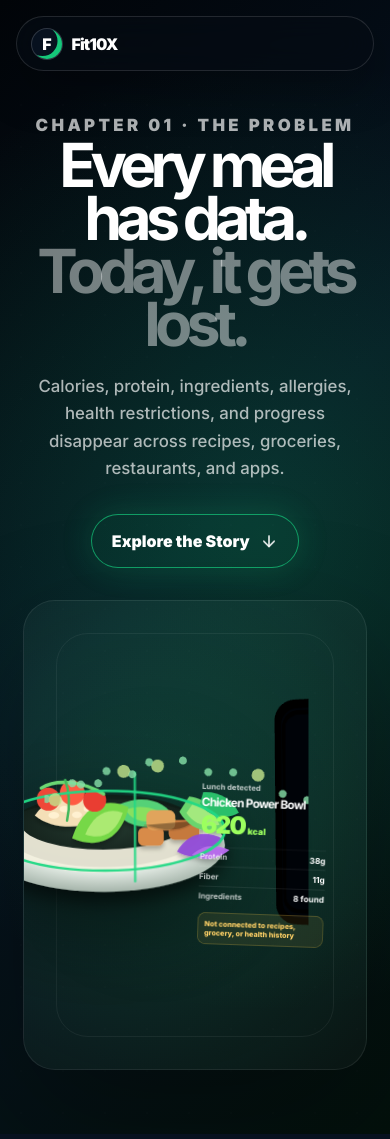
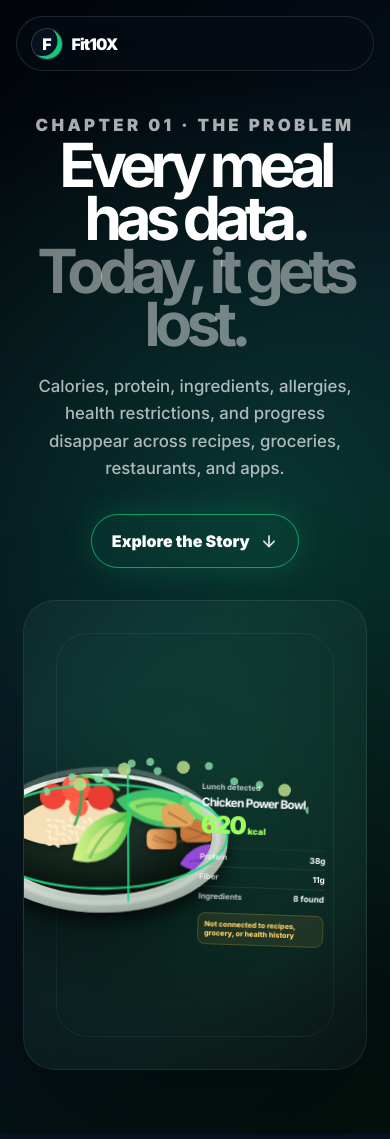
Before and after one commit to himanshusoni3214/fit10-web, a React (Vite) app: page / in a window 390 px wide. Shown: the top 1139 px of the page. Built offline with nearby package versions, Linux system fonts and the light colour scheme.

Commit message:
Use detailed SVG meal and DOM phone hero

```diff
--- a/src/ChapterOneR3F.tsx
+++ b/src/ChapterOneR3F.tsx
@@ -1,5 +1,5 @@
 import { Canvas, useFrame } from '@react-three/fiber';
-import { Float, OrbitControls, PerspectiveCamera, RoundedBox } from '@react-three/drei';
+import { Float, OrbitControls, PerspectiveCamera } from '@react-three/drei';
 import gsap from 'gsap';
 import { useEffect, useRef } from 'react';
 import type { Group } from 'three';
@@ -9,10 +9,10 @@ function DataParticles() {
   useFrame((state) => {
     if (!group.current) return;
     group.current.children.forEach((child, index) => {
-      const t = (state.clock.elapsedTime * 0.32 + index * 0.075) % 1;
-      child.position.x = -1.45 + t * 2.9;
-      child.position.y = -0.1 + Math.sin(t * Math.PI) * 0.45 + (index % 3) * 0.04;
-      child.position.z = 0.45 - t * 0.16;
+      const t = (state.clock.elapsedTime * 0.34 + index * 0.07) % 1;
+      child.position.x = -1.7 + t * 3.15;
+      child.position.y = -0.14 + Math.sin(t * Math.PI) * 0.48 + (index % 3) * 0.04;
+      child.position.z = 0.46 - t * 0.16;
     });
   });
   return (
@@ -27,26 +27,6 @@ function DataParticles() {
   );
 }
 
-function PhoneModel() {
-  const phone = useRef<Group>(null);
-  useFrame((state) => {
-    if (phone.current) phone.current.position.y = Math.sin(state.clock.elapsedTime * 0.62) * 0.045;
-  });
-  return (
-    <group ref={phone} position={[1.45, -0.13, 0.02]} rotation={[0.02, -0.25, 0.02]}>
-      <RoundedBox args={[1.03, 2.08, 0.14]} radius={0.18} smoothness={10}>
-        <meshStandardMaterial color="#02050a" roughness={0.24} metalness={0.68} />
-      </RoundedBox>
-      <RoundedBox position={[0, 0, 0.085]} args={[0.9, 1.9, 0.035]} radius={0.14} smoothness={10}>
-        <meshBasicMaterial color="#06101b" />
-      </RoundedBox>
-      <RoundedBox position={[0, 0.88, 0.115]} args={[0.33, 0.07, 0.035]} radius={0.04} smoothness={6}>
-        <meshBasicMaterial color="#000000" />
-      </RoundedBox>
-    </group>
-  );
-}
-
 function Scene() {
   return (
     <>
@@ -56,7 +36,6 @@ function Scene() {
       <pointLight position={[-1.5, 0.2, 2.2]} intensity={2.7} color="#15c77a" />
       <Float speed={0.85} rotationIntensity={0.03} floatIntensity={0.12}>
         <DataParticles />
-        <PhoneModel />
       </Float>
       <OrbitControls enabled={false} />
     </>
@@ -64,63 +43,95 @@ function Scene() {
 }
 
 function VectorMeal() {
+  const grains = Array.from({ length: 38 }).map((_, i) => {
+    const x = 224 + (i % 9) * 18 + (i % 2) * 4;
+    const y = 242 + Math.floor(i / 9) * 16 + (i % 3) * 3;
+    return <ellipse key={i} cx={x} cy={y} rx="8" ry="4" fill="#fff0ce" opacity="0.92" transform={`rotate(${(i * 23) % 90} ${x} ${y})`} />;
+  });
+
   return (
-    <svg className="vector-meal" viewBox="0 0 760 500" role="img" aria-label="premium illustrated healthy meal bowl">
+    <svg className="vector-meal" viewBox="0 0 820 560" role="img" aria-label="detailed vector healthy meal bowl">
       <defs>
-        <radialGradient id="plateGlow" cx="50%" cy="42%" r="58%">
+        <radialGradient id="plateOuter" cx="46%" cy="38%" r="62%">
           <stop offset="0" stopColor="#ffffff" />
-          <stop offset="0.62" stopColor="#e6eee7" />
-          <stop offset="1" stopColor="#a5b4aa" />
+          <stop offset="0.58" stopColor="#edf3ec" />
+          <stop offset="1" stopColor="#9aa89d" />
         </radialGradient>
-        <radialGradient id="bowlInside" cx="50%" cy="42%" r="62%">
-          <stop offset="0" stopColor="#1e352a" />
-          <stop offset="1" stopColor="#07110d" />
+        <radialGradient id="darkBowl" cx="48%" cy="38%" r="64%">
+          <stop offset="0" stopColor="#243b30" />
+          <stop offset="0.62" stopColor="#12231b" />
+          <stop offset="1" stopColor="#050d0a" />
         </radialGradient>
-        <filter id="softShadow" x="-30%" y="-30%" width="160%" height="160%">
-          <feDropShadow dx="0" dy="24" stdDeviation="22" floodColor="#000000" floodOpacity="0.55" />
+        <linearGradient id="chicken" x1="0" x2="1">
+          <stop offset="0" stopColor="#f1b46c" />
+          <stop offset="1" stopColor="#b86b34" />
+        </linearGradient>
+        <linearGradient id="avo" x1="0" x2="1">
+          <stop offset="0" stopColor="#d9f58a" />
+          <stop offset="1" stopColor="#55c746" />
+        </linearGradient>
+        <filter id="mealShadow" x="-25%" y="-25%" width="150%" height="150%">
+          <feDropShadow dx="0" dy="26" stdDeviation="20" floodColor="#000" floodOpacity="0.58" />
         </filter>
-        <filter id="foodShadow" x="-50%" y="-50%" width="200%" height="200%">
-          <feDropShadow dx="0" dy="8" stdDeviation="5" floodColor="#000000" floodOpacity="0.26" />
+        <filter id="ingredientShadow" x="-40%" y="-40%" width="180%" height="180%">
+          <feDropShadow dx="0" dy="7" stdDeviation="5" floodColor="#000" floodOpacity="0.24" />
         </filter>
+        <clipPath id="mealClip"><ellipse cx="365" cy="286" rx="285" ry="165" /></clipPath>
       </defs>
-      <ellipse cx="342" cy="288" rx="292" ry="112" fill="url(#plateGlow)" filter="url(#softShadow)" />
-      <ellipse cx="342" cy="252" rx="240" ry="88" fill="url(#bowlInside)" opacity="0.97" />
-      <path d="M116 252c36 98 410 98 452 0" fill="none" stroke="#f4f0df" strokeWidth="56" strokeLinecap="round" opacity="0.92" />
 
-      <g filter="url(#foodShadow)">
-        <path d="M174 214c44-62 132-64 174-4-28 35-124 47-174 4z" fill="#f4dfb7" />
-        <g fill="#fff1d1">
-          <ellipse cx="220" cy="214" rx="13" ry="8" /><ellipse cx="246" cy="199" rx="12" ry="8" /><ellipse cx="276" cy="213" rx="12" ry="8" /><ellipse cx="303" cy="198" rx="11" ry="8" /><ellipse cx="330" cy="213" rx="12" ry="8" />
+      <ellipse cx="365" cy="304" rx="326" ry="182" fill="url(#plateOuter)" filter="url(#mealShadow)" />
+      <ellipse cx="365" cy="286" rx="285" ry="154" fill="url(#darkBowl)" />
+      <g clipPath="url(#mealClip)" filter="url(#ingredientShadow)">
+        <path d="M124 270 C186 178 322 163 416 230 C359 312 222 338 124 270Z" fill="#f4dfb7" />
+        <g>{grains}</g>
+
+        <g>
+          <path d="M400 190 C487 140 591 168 638 249 C548 282 449 263 400 190Z" fill="#41bf68" />
+          <path d="M426 202 C493 170 570 188 610 242 C548 262 471 250 426 202Z" fill="#9fe86c" opacity="0.8" />
+          <path d="M452 210 C500 192 552 204 582 236" fill="none" stroke="#218c4d" strokeWidth="8" opacity="0.45" />
         </g>
-        <path d="M365 195c63-34 127-20 151 34-52 23-124 24-151-34z" fill="#54d177" />
-        <path d="M394 201c38-14 81-4 99 22-41 13-84 10-99-22z" fill="#8ee35d" opacity="0.9" />
-        <path d="M264 270c24-74 76-103 137-75-16 76-73 104-137 75z" fill="#76d847" />
-        <path d="M296 261c19-48 55-67 91-52-17 48-48 67-91 52z" fill="#b4ee79" opacity="0.85" />
+
         <g>
-          <ellipse cx="207" cy="175" rx="28" ry="28" fill="#ef4637" />
-          <ellipse cx="265" cy="160" rx="30" ry="30" fill="#ff5a43" />
-          <ellipse cx="319" cy="178" rx="28" ry="28" fill="#e93e32" />
-          <path d="M190 148c38-23 101-16 151 15" stroke="#6bd873" strokeWidth="8" fill="none" strokeLinecap="round" />
-          <path d="M248 129c10 28 12 60 4 98" stroke="#41b85b" strokeWidth="6" fill="none" strokeLinecap="round" />
+          <path d="M286 347 C301 266 360 215 443 225 C431 322 366 373 286 347Z" fill="url(#avo)" />
+          <path d="M320 330 C336 278 372 250 423 250 C404 307 370 337 320 330Z" fill="#f4ef9f" opacity="0.55" />
+          <path d="M330 344 C353 293 384 259 429 232" stroke="#3fa84a" strokeWidth="7" fill="none" opacity="0.5" />
         </g>
+
         <g>
-          <rect x="424" y="245" width="62" height="44" rx="13" fill="#d88b4a" />
-          <rect x="498" y="227" width="74" height="48" rx="15" fill="#c5793d" />
-          <rect x="444" y="203" width="70" height="48" rx="15" fill="#e0a45b" />
-          <path d="M438 239c54 20 92 18 130-10" stroke="#9d5b30" strokeWidth="4" opacity="0.35" />
+          <ellipse cx="236" cy="182" rx="34" ry="34" fill="#f04437" />
+          <ellipse cx="296" cy="160" rx="38" ry="38" fill="#ff5a43" />
+          <ellipse cx="360" cy="184" rx="34" ry="34" fill="#e93e32" />
+          <ellipse cx="302" cy="209" rx="25" ry="25" fill="#ff624d" />
+          <path d="M220 139 C268 111 350 121 406 164" stroke="#65d870" strokeWidth="9" fill="none" strokeLinecap="round" />
+          <path d="M303 114 C315 158 312 214 292 255" stroke="#36aa56" strokeWidth="7" fill="none" strokeLinecap="round" />
+          <circle cx="285" cy="149" r="8" fill="#ffb8a9" opacity="0.65" />
         </g>
+
         <g>
-          <path d="M548 170c42 6 72 35 83 78-44 15-83 0-107-41z" fill="#69d46d" />
-          <path d="M558 186c32 7 53 27 63 53-31 8-61-1-80-29z" fill="#b7f084" opacity="0.75" />
-          <path d="M582 160c37-3 70 17 86 50-35 20-77 6-94-22z" fill="#2bbf6b" />
+          <rect x="480" y="268" width="78" height="54" rx="16" fill="url(#chicken)" />
+          <rect x="568" y="245" width="88" height="58" rx="18" fill="#c7793d" />
+          <rect x="520" y="204" width="82" height="58" rx="17" fill="#e0a45b" />
+          <path d="M494 294 C532 313 601 302 648 270" stroke="#8f4f2a" strokeWidth="6" opacity="0.32" fill="none" />
+          <path d="M536 225 L586 253 M498 286 L548 306 M585 264 L642 286" stroke="#6f3e25" strokeWidth="4" opacity="0.45" />
         </g>
-        <g fill="#914bd8" opacity="0.95">
-          <path d="M518 303c26-45 68-52 111-30-29 41-74 54-111 30z" />
-          <path d="M554 312c25-24 55-28 91-12-29 22-59 29-91 12z" fill="#b869ef" />
+
+        <g>
+          <path d="M594 156 C645 160 686 197 704 252 C648 270 599 247 570 196Z" fill="#68d46d" />
+          <path d="M610 178 C648 185 676 210 688 243 C648 252 614 236 590 204Z" fill="#bcf08b" opacity="0.75" />
+          <path d="M650 144 C698 136 742 161 765 207 C718 236 664 214 641 177Z" fill="#2abf6b" />
+          <path d="M620 188 C650 202 674 224 686 250 M660 162 C697 178 728 194 756 214" stroke="#168a49" strokeWidth="6" opacity="0.38" fill="none" />
+        </g>
+
+        <g>
+          <path d="M566 360 C596 307 654 293 722 324 C678 379 616 395 566 360Z" fill="#914bd8" />
+          <path d="M604 374 C632 342 677 333 732 356 C690 388 646 400 604 374Z" fill="#b869ef" />
+          <path d="M590 354 C632 344 676 343 720 351" stroke="#6c32a7" strokeWidth="5" opacity="0.45" />
         </g>
       </g>
-      <ellipse className="meal-scan-ring" cx="344" cy="252" rx="282" ry="94" fill="none" stroke="#20d884" strokeWidth="6" opacity="0.9" />
-      <line className="meal-scan-line" x1="350" y1="112" x2="350" y2="375" stroke="#20d884" strokeWidth="6" strokeLinecap="round" opacity="0.78" />
+
+      <ellipse cx="365" cy="286" rx="302" ry="174" fill="none" stroke="rgba(255,255,255,.32)" strokeWidth="14" opacity="0.75" />
+      <ellipse className="meal-scan-ring" cx="365" cy="286" rx="316" ry="132" fill="none" stroke="#20d884" strokeWidth="6" opacity="0.95" />
+      <line className="meal-scan-line" x1="365" y1="112" x2="365" y2="455" stroke="#20d884" strokeWidth="6" strokeLinecap="round" opacity="0.78" />
     </svg>
   );
 }
@@ -144,6 +155,15 @@ function PhoneOverlay() {
   );
 }
 
+function PhoneDevice() {
+  return (
+    <div className="r3f-phone-device" aria-label="Fit10X nutrition scan phone UI">
+      <div className="r3f-phone-notch" />
+      <PhoneOverlay />
+    </div>
+  );
+}
+
 export default function ChapterOneR3F() {
   return (
     <div className="r3f-hero-stage">
@@ -154,7 +174,7 @@ export default function ChapterOneR3F() {
         </Canvas>
       </div>
       <div className="r3f-scan-badge">AI scanning</div>
-      <PhoneOverlay />
+      <PhoneDevice />
       <div className="r3f-flow"><span>You eat</span><i /> <span>AI understands</span><i /> <span>Not connected</span><i /> <span>Progress disappears</span></div>
     </div>
   );
```
